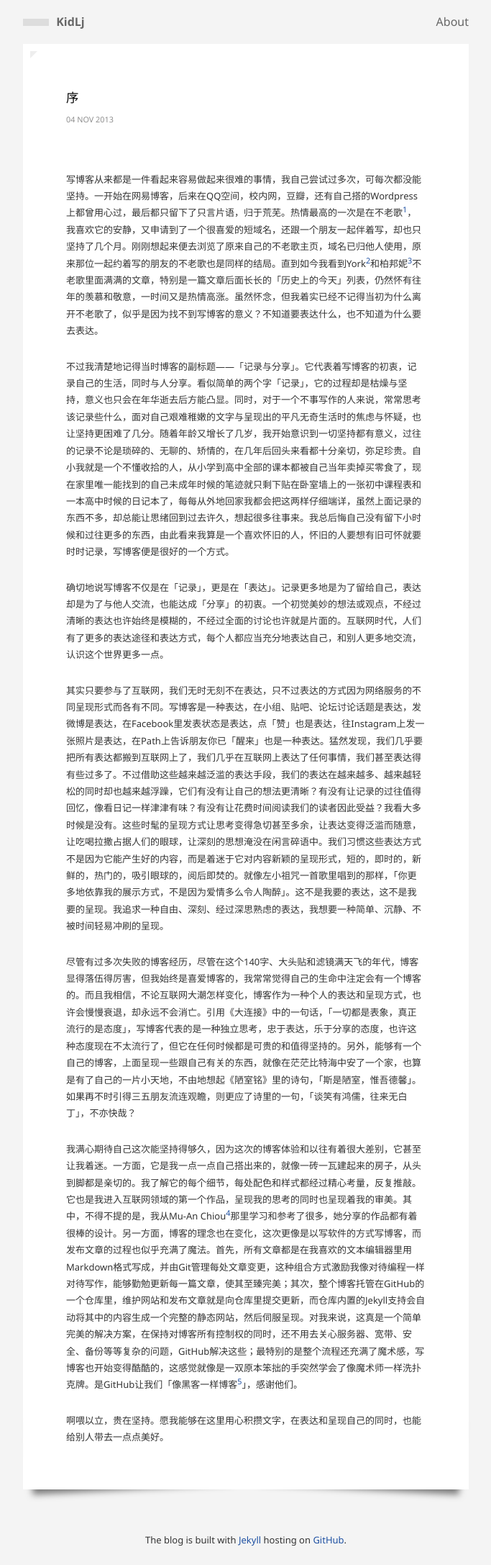
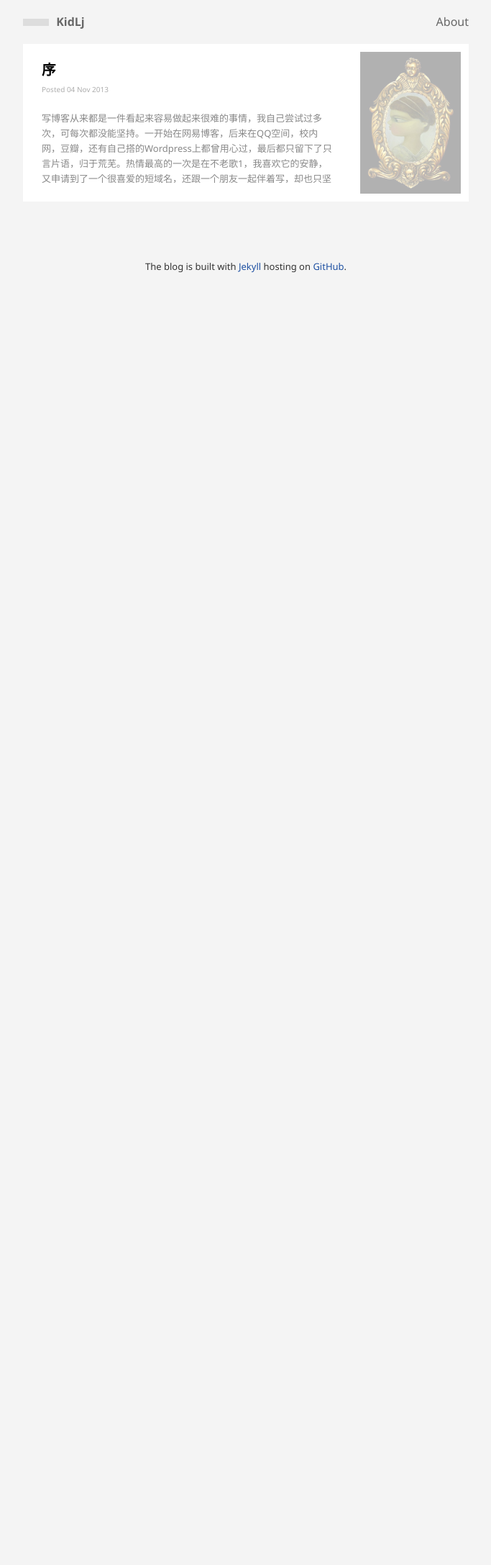
Before and after one commit to kidlj/awei, a Jekyll site: the page built from index.html, in a window 1280 px wide. Shown: the whole page at 72% size, without its empty margins (298-981 px from the left). Built offline with Jekyll 4.4.1, drawn with Linux system fonts in a browser that asks for light colours; some web fonts are replaced; Markdown is read by kramdown in place of the engine named in the settings; the list of posts is cut into pages by our own code; after the commit the page ends 900 px from its top, so only the background shows below that.

Commit message:
index page changed

```diff
--- a/_posts/2013-11-04-prelude.markdown
+++ b/_posts/2013-11-04-prelude.markdown
@@ -1,6 +1,7 @@
 ---
 layout: post
 title: 序
+cover: /images/covers/13-11-04-prelude-girl.jpg
 ---
 
 
--- a/css/responsive.css
+++ b/css/responsive.css
@@ -1,13 +1,31 @@
 @media (max-width: 480px) {
   body {
     padding: 10px; }
-  .site-header {
+  body .site-header {
     margin-bottom: 10px; }
-  article {
+  body article {
     padding: 40px 30px;
     line-height: 1.6em; }
-    article header {
+  body article header {
       margin-bottom: 30px;}
-	.tweet {
+  body .tweet {
 		margin-top: 30px; }
-  }
+
+  /* forked from @muanchiou */
+  body .post .post-link {
+      margin-bottom: 10px; }
+  body .post .post-link:hover {
+        box-shadow: none; }
+  body .post .post-link:hover .post-cover {
+          opacity: 1; }
+  body .post .post-link.has-cover {
+        padding-right: 25px; }
+  body .post .post-link.has-cover .mark {
+          top: 210px; }
+  body .post .post-link .post-cover {
+        opacity: 1;
+        position: static;
+        height: 200px;
+        margin: -25px -25px 25px;
+        width: auto;
+        border-width: 1px; } }
--- a/css/style.css
+++ b/css/style.css
@@ -225,3 +225,63 @@ ul.expr-listing .datetime {
   color: #999;
   font-size: 12px;
   text-align: right; }
+
+=============================
+
+
+.posts {
+  text-align: center;
+  font-size: 0; }
+  .posts .post-link {
+    color: inherit;
+    font-size: 13px;
+    display: block;
+    text-align: left;
+    margin-bottom: 20px;
+    background-color: #fff;
+    padding: 25px;
+    border: 1px solid transparent;
+    overflow: hidden;
+    position: relative;
+    -webkit-transition: 0.5s;
+    -moz-transition: 0.5s;
+    -ms-transition: 0.5s;
+    -o-transition: 0.5s;
+    transition: 0.5s; }
+    .posts .post-link.has-cover {
+      padding-right: 185px; }
+    .posts .post-link .post-cover {
+      -webkit-transition: 0.5s;
+      -moz-transition: 0.5s;
+      -ms-transition: 0.5s;
+      -o-transition: 0.5s;
+      transition: 0.5s;
+      position: absolute;
+      width: 160px;
+      top: 0;
+      right: 0;
+      background-size: cover;
+      background-position: 50% 50%;
+      border: 10px solid #fff;
+      height: 100%;
+      opacity: .3; }
+    .posts .post-link .post-title {
+      margin: 0 0 5px; }
+    .posts .post-link .meta {
+      opacity: .4;
+      font-size: 10px; }
+    .posts .post-link .excerpt {
+      color: #888;
+      margin: 20px 0 0;
+      max-height: 100px;
+      overflow: hidden;
+      font-weight: normal; }
+    .posts .post-link .mark {
+      opacity: 0; }
+    .posts .post-link:hover {
+      border: 1px solid #eee;
+      box-shadow: 0 0 25px #eee; }
+      .posts .post-link:hover .mark {
+        opacity: 1; }
+      .posts .post-link:hover .post-cover {
+        opacity: .6; }
--- a/index.html
+++ b/index.html
@@ -3,15 +3,21 @@ layout: main
 title: HOME
 ---
 
-<section class="content">
-	<article>
-		<div class="mark"></div>
-		<header>
-		<h1 class="post-title"><a class="first_title_link" href='{{ site.posts.first.url }}'>{{ site.posts.first.title }}</a></h1>
-		<small class="datetime muted">{{ site.posts.first.date | date_to_string }}</small>
-		</header>
 
-		{{ site.posts.first.content }}
-
-	</article>
-</section>
+<ul class="posts">
+  {% for post in site.posts %}
+  <li class="post">
+    <a href="{{ post.url }}" class="post-link {% if post.cover %}has-cover{% endif %}">
+      {% if post.cover %}
+        <div class="post-cover" style="background-image: url({{ post.cover }});" /></div>
+      {% endif %}
+      <div class="mark"></div>
+      <h2 class="post-title">
+        {{ post.title }}<br />
+      </h2>
+      <span class="meta">Posted <time data-time="{{ post.date }}" title="{{ post.date }}">{{ post.date | date_to_string }}</time></span>
+      <p class="excerpt">{{ post.excerpt | strip_html | strip_newlines }}</p>
+    </a>
+  </li>
+  {% endfor %}
+</ul>
```
Also changed, not shown: images/covers/13-11-04-prelude-girl.jpg (added).
